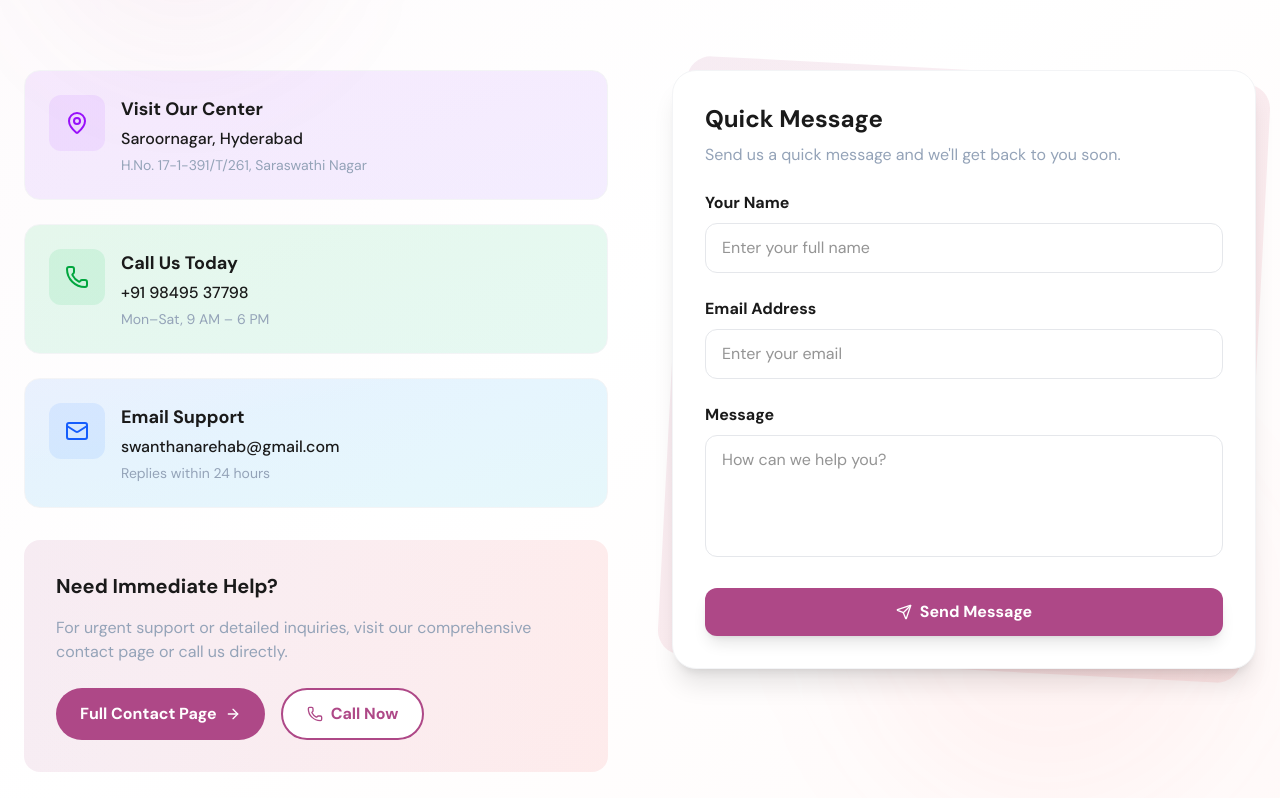
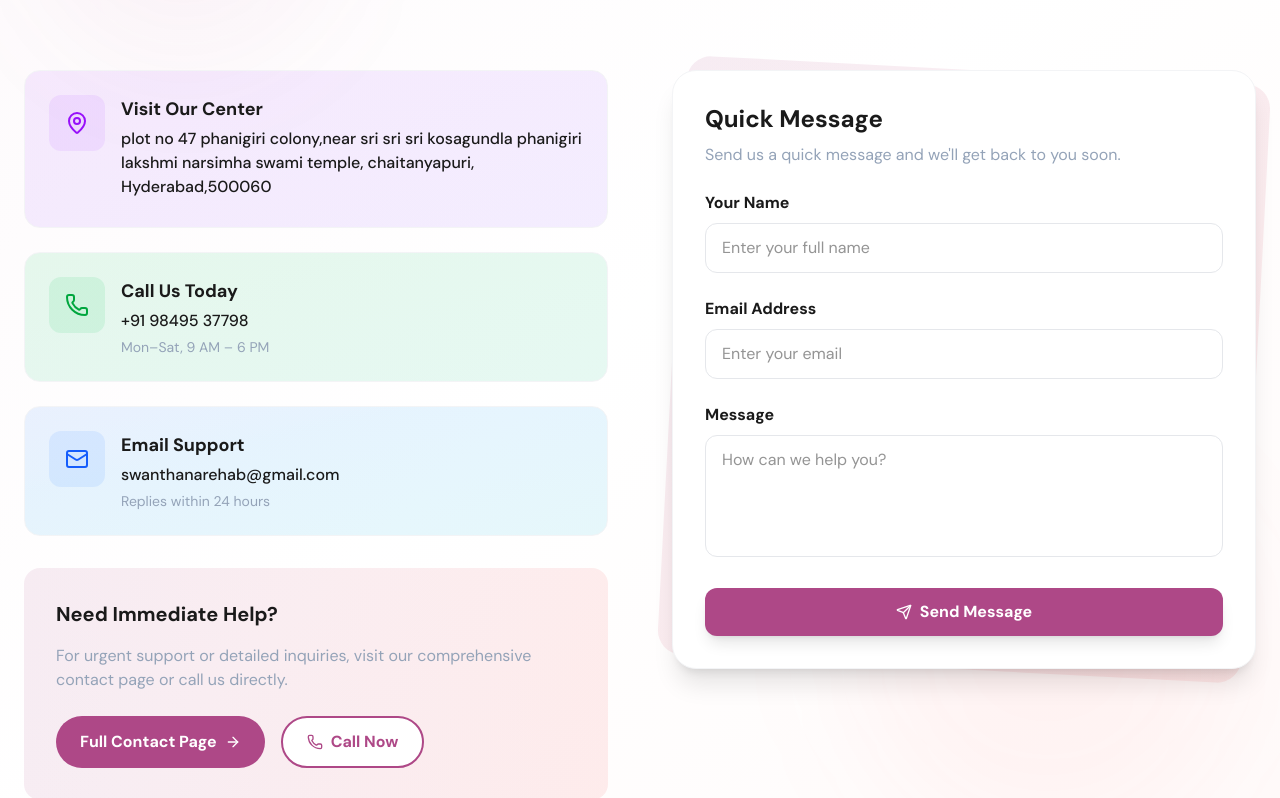
Before and after one commit to Abhirajmaid/swanthana-web, a Next.js app in the folder client/: page / in a window 1280 px wide. Shown: the part 10185-10983 px from the top of the page. Built offline with nearby package versions, Linux system fonts and the light colour scheme; no server answers; the database is empty.

Commit message:
Site-wide: update address to chaitanyapuri, Hyderabad 500060; Contact page map updated; Visitors hero cleaned (image removed) and title styling improved

```diff
--- a/client/app/(primary)/contact-us/page.jsx
+++ b/client/app/(primary)/contact-us/page.jsx
@@ -69,8 +69,8 @@ export default function ContactUsPage() {
     {
       icon: <MapPin className="w-6 h-6" />,
       title: "Visit Our Center",
-      primary: "Saroornagar, Hyderabad",
-      secondary: "H.No. 17-1-391/T/261, Saraswathi Nagar",
+      primary: "plot no 47 phanigiri colony,near sri sri sri kosagundla phanigiri lakshmi narsimha swami temple, chaitanyapuri, Hyderabad,500060",
+      secondary: "",
       description: "Schedule a visit to see our facility",
       color: "from-purple-500/10 to-violet-500/10",
       iconBg: "bg-purple-500/10 text-purple-600",
@@ -166,7 +166,7 @@ export default function ContactUsPage() {
                   </div>
                   <div className="rounded-2xl border border-gray-100 p-4">
                     <div className="text-xs text-brand-gray">Location</div>
-                    <div className="font-semibold text-brand-dark">Saroornagar, Hyderabad (on-site)</div>
+                    <div className="font-semibold text-brand-dark">chaitanyapuri, Hyderabad,500060 (on-site)</div>
                   </div>
                   <div className="rounded-2xl border border-gray-100 p-4">
                     <div className="text-xs text-brand-gray">Roles</div>
@@ -238,14 +238,13 @@ export default function ContactUsPage() {
                 Find Our Location
               </h3>
               <p className="text-brand-gray">
-                H.No. 17-1-391/T/261, Saraswathi Nagar, Saroornagar, Hyderabad –
-                500035, Telangana, India
+                plot no 47 phanigiri colony,near sri sri sri kosagundla phanigiri lakshmi narsimha swami temple, chaitanyapuri, Hyderabad,500060
               </p>
             </div>
             <div className="h-80">
               <iframe
                 title="Swanthana Location"
-                src="https://www.google.com/maps/embed?pb=!1m18!1m12!1m3!1d3806.698369260399!2d78.54048907417972!3d17.429982983469863!2m3!1f0!2f0!3f0!3m2!1i1024!2i768!4f13.1!3m3!1m2!1s0x3bcb993948eaaac1%3A0x4bc287d7a4ff3ef4!2sSaraswathi%20Nagar%2C%20Saroornagar%2C%20Hyderabad%2C%20Telangana%20500035!5e0!3m2!1sen!2sin!4v1720000000000!5m2!1sen!2sin"
+                src="https://www.google.com/maps?q=plot%20no%2047%20phanigiri%20colony%2Cnear%20sri%20sri%20sri%20kosagundla%20phanigiri%20lakshmi%20narsimha%20swami%20temple%2C%20chaitanyapuri%2C%20Hyderabad%2C500060&output=embed"
                 width="100%"
                 height="100%"
                 style={{ border: 0 }}
--- a/client/app/(primary)/visitors/page.jsx
+++ b/client/app/(primary)/visitors/page.jsx
@@ -75,8 +75,8 @@ export default function VisitorsPage() {
       {/* Hero-style header for stronger visual impact */}
       <HeroSection
         title="Our Visitors"
-        subtitle="Leaders from healthcare, corporates and the community who visited our centre"
-        image={visitors[0]?.image}
+        subtitle="Leaders from healthcare, corporates, and the community who visited our centre"
+        image={undefined}
         showCtas={false}
       />
 
--- a/client/src/components/common/Footer.jsx
+++ b/client/src/components/common/Footer.jsx
@@ -56,11 +56,9 @@ export default function Footer() {
             </h3>
             <div className="space-y-2 text-brand-gray text-sm">
               <p>
-                📍 H.No. 17-1-391/T/261,
+                📍 plot no 47 phanigiri colony,near sri sri sri kosagundla phanigiri lakshmi narsimha swami temple,
                 <br />
-                Saraswathi Nagar, Saroornagar,
-                <br />
-                Hyderabad – 500035, Telangana, India
+                chaitanyapuri, Hyderabad,500060
               </p>
               <p>📞 +91 98495 37798</p>
               <p>✉️ swanthanarehab@gmail.com</p>
--- a/client/src/components/common/HeroSection.jsx
+++ b/client/src/components/common/HeroSection.jsx
@@ -29,12 +29,14 @@ export default function HeroSection({ title, subtitle, image, showCtas = true })
             </span>
           </div>
 
-          <h1 className="text-4xl md:text-6xl font-bold bg-gradient-to-r from-brand-dark via-brand-primary to-brand-dark bg-clip-text text-transparent mb-6 leading-tight">
-            {title}
+          <h1 className="text-4xl md:text-6xl font-extrabold tracking-tight mb-6 leading-tight">
+            <span className="bg-clip-text text-transparent bg-gradient-to-r from-brand-primary via-brand-secondary to-brand-primary">
+              {title}
+            </span>
           </h1>
 
           {subtitle && (
-            <p className="text-lg md:text-xl text-brand-gray mb-8 max-w-2xl leading-relaxed">
+            <p className="text-lg md:text-xl text-brand-dark/80 mb-8 max-w-3xl leading-relaxed">
               {subtitle}
             </p>
           )}
--- a/client/src/components/home/Contact.jsx
+++ b/client/src/components/home/Contact.jsx
@@ -15,8 +15,9 @@ export default function Contact() {
     {
       icon: <MapPin className="w-6 h-6" />,
       title: "Visit Our Center",
-      primary: "Saroornagar, Hyderabad",
-      secondary: "H.No. 17-1-391/T/261, Saraswathi Nagar",
+      primary:
+        "plot no 47 phanigiri colony,near sri sri sri kosagundla phanigiri lakshmi narsimha swami temple, chaitanyapuri, Hyderabad,500060",
+      secondary: "",
       color: "from-purple-500/10 to-violet-500/10",
       iconBg: "bg-purple-500/10 text-purple-600",
     },
--- a/client/src/data/about.js
+++ b/client/src/data/about.js
@@ -67,7 +67,7 @@ export const aboutData = {
     approach: {
         subtitle: "How We Help Women Heal and Thrive",
         heading: "A Holistic, Woman-Centric Approach",
-        intro: "At Swanthana, we understand that every woman’s journey to recovery is unique. Our structured process ensures effective healing, dignity, and reintegration.",
+        intro: "At Swanthana, located at plot no 47 phanigiri colony, near sri sri sri kosagundla phanigiri lakshmi narsimha swami temple, chaitanyapuri, Hyderabad,500060, we understand that every woman’s journey to recovery is unique. Our structured process ensures effective healing, dignity, and reintegration.",
         image:
             "/images/updatedimg/Our_approach/Picture19.jpg",
         steps: [
```
